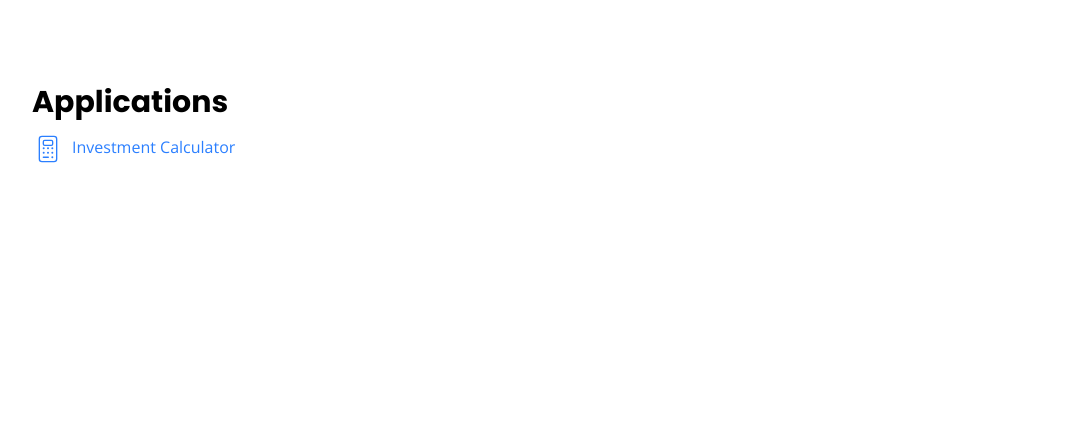
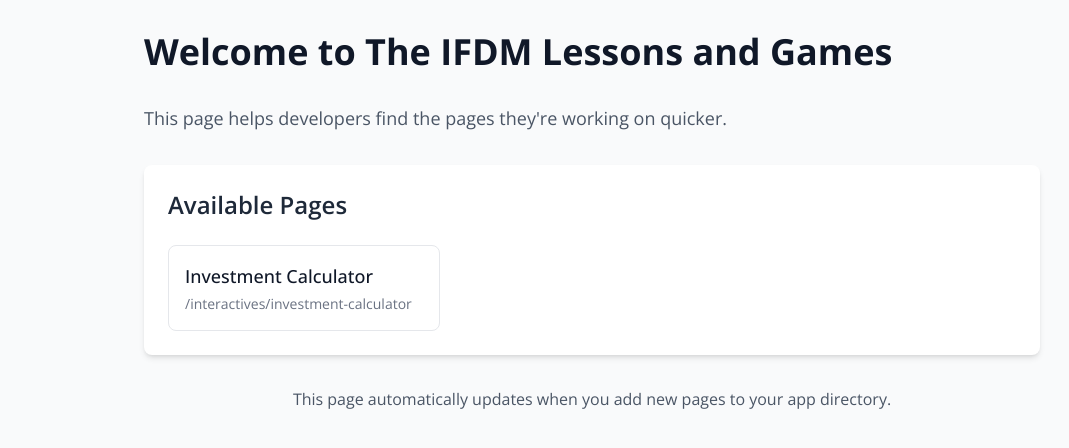
Before and after one commit to SU-SWS/ifdm_learning_apps, a Next.js app: page / in a window 1280 px wide. Shown: the top 448 px of the page, without its empty margins (48-1117 px from the left). Built offline with nearby package versions, Linux system fonts and the light colour scheme.

Commit message:
Inital commit

```diff
--- a/app/page.tsx
+++ b/app/page.tsx
@@ -1,28 +1,97 @@
-import React from 'react';
-import { openSans } from "@/app/ui/fonts";
-import { poppins } from '@/app/ui/fonts';
-import "@/app/ui/globals.css";
-import { CiCalculator1 } from "react-icons/ci";
+// app/page.js
+import fs from 'fs';
+import path from 'path';
+import Link from 'next/link';
 
+// Function to get all page routes from the app directory
+function getPageRoutes() {
+    const appDir = path.join(process.cwd(), 'app');
+    const routes: { path: string; name: string; }[] = [];
 
+    function scanDirectory(dir: fs.PathLike, basePath = '') {
+        const items = fs.readdirSync(dir, { withFileTypes: true });
 
-const PageMoved = () => {
-  return (
-      <div className="m-20">
-        <h1 className={`${poppins.className} text-[30px]  font-bold text-black mb-2`}>Applications</h1>
-        <ul >
-          <li className="mb-2">
-            <a
-              className="text-blue-500 hover:underline"
-              href="/interactives/investment-calculator"
-            >
-              <CiCalculator1 className="w-[2em] h-[2em] inline-block mr-2" />
-              Investment Calculator
-            </a>
-          </li>
-        </ul>
-      </div>
-  );
+        for (const item of items) {
+            if (item.isDirectory()) {
+                const dirPath = path.join(dir, item.name);
+                const routePath = `${basePath}/${item.name}`;
+
+                // Check if directory has a page.js/jsx/ts/tsx file
+                const pageFiles = ['page.js', 'page.jsx', 'page.ts', 'page.tsx'];
+                const hasPageFile = pageFiles.some(file =>
+                    fs.existsSync(path.join(dirPath, file))
+                );
+
+                if (hasPageFile && routePath !== '/') { // Exclude home page
+                    routes.push({
+                        path: routePath,
+                        name: item.name
+                            .split('-')
+                            .map(word => word.charAt(0).toUpperCase() + word.slice(1))
+                            .join(' ')
+                    });
+                }
+
+                // Recursively scan subdirectories
+                scanDirectory(dirPath, routePath);
+            }
+        }
+    }
+
+    scanDirectory(appDir);
+    return routes.sort((a, b) => a.path.localeCompare(b.path));
 }
 
-export default PageMoved;
+export default function HomePage() {
+    const routes = getPageRoutes();
+
+    return (
+        <div className="min-h-screen p-8 bg-gray-50">
+            <div className="max-w-4xl mx-auto">
+                <h1 className="text-4xl font-bold text-gray-900 mb-8">
+                    Welcome to The IFDM Lessons and Games
+                </h1>
+                <div>
+                    <p className="text-lg text-gray-600 mb-8 leading-relaxed max-w-2xl">
+                        This page helps developers find the pages they're working on quicker.
+                    </p>
+                </div>
+
+                <div className="bg-white rounded-lg shadow-md p-6">
+                    <h2 className="text-2xl font-semibold text-gray-800 mb-6">
+                        Available Pages
+                    </h2>
+
+                    {routes.length > 0 ? (
+                        <div className="grid gap-4 md:grid-cols-2 lg:grid-cols-3">
+                            {routes.map((route) => (
+                                <Link
+                                    key={route.path}
+                                    href={route.path}
+                                    className="block p-4 border border-gray-200 rounded-lg hover:border-blue-400 hover:shadow-md transition-all duration-200 group"
+                                >
+                                    <h3 className="text-lg font-medium text-gray-900 group-hover:text-blue-600">
+                                        {route.name}
+                                    </h3>
+                                    <p className="text-sm text-gray-500 mt-1">
+                                        {route.path}
+                                    </p>
+                                </Link>
+                            ))}
+                        </div>
+                    ) : (
+                        <p className="text-gray-600">
+                            No pages found. Create some pages in the app directory!
+                        </p>
+                    )}
+                </div>
+
+                <div className="mt-8 text-center">
+                    <p className="text-gray-600">
+                        This page automatically updates when you add new pages to your app directory.
+                    </p>
+                </div>
+            </div>
+        </div>
+    );
+}
```
